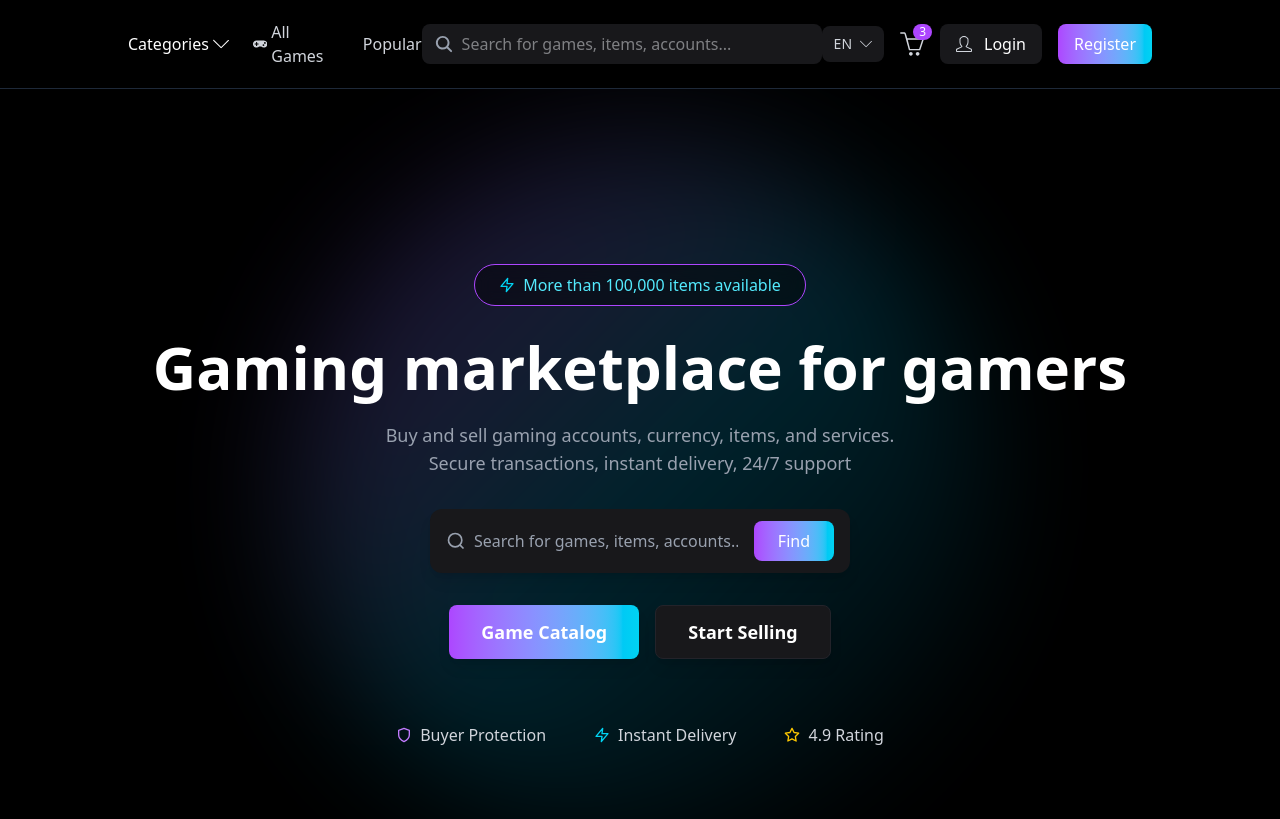
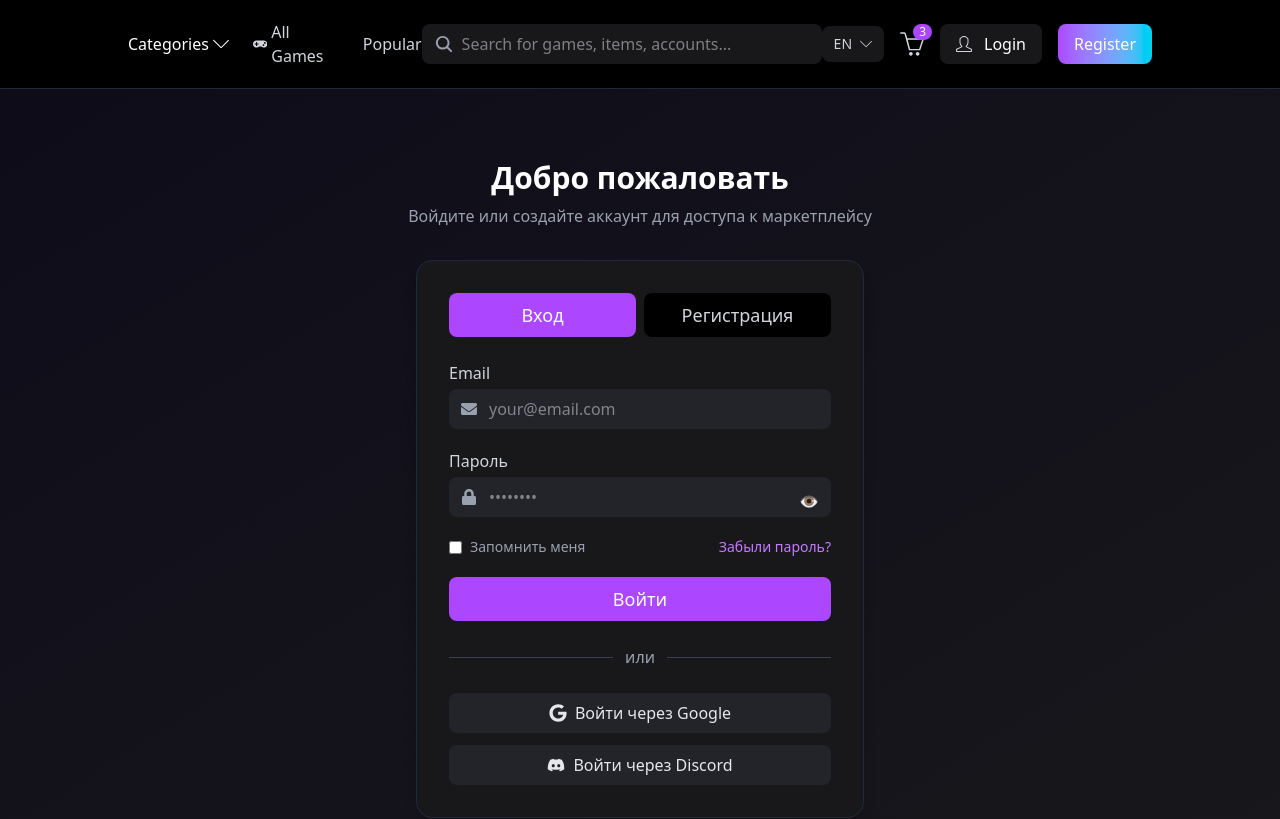
Before and after one commit to pavlikamoiani/RageMarket, a React (Vite) app in the folder rage-frontend/: page /login in a window 1280 px wide. Shown: the top 819 px of the page. Built offline with nearby package versions, Linux system fonts and the light colour scheme.

Commit message:
feat: implement routing with react-router-dom and add Login component

```diff
--- a/rage-frontend/package.json
+++ b/rage-frontend/package.json
@@ -16,6 +16,7 @@
     "react-dom": "^19.2.0",
     "react-i18next": "^16.4.0",
     "react-icons": "^5.5.0",
+    "react-router-dom": "^7.10.1",
     "tailwindcss": "^4.1.17"
   },
   "devDependencies": {
--- a/rage-frontend/src/App.jsx
+++ b/rage-frontend/src/App.jsx
@@ -1,7 +1,10 @@
-import { useState } from 'react'
+import { BrowserRouter, Routes, Route } from 'react-router-dom';
 import './App.css'
 import './assets/i18n/i18n'
-import Header from './assets/components/Header'
+
+import Layout from './Layout';
+
+// Pages
 import Banner from './assets/components/Banner'
 import PopulalGames from './assets/components/PopulalGames'
 import HotOffers from './assets/components/HotOffers'
@@ -9,13 +12,11 @@ import Games from './assets/components/Games'
 import PurchasingProcess from './assets/components/PurchasingProcess'
 import NewArrivals from './assets/components/NewArrivals'
 import ForSellers from './assets/components/ForSellers'
-import Footer from './assets/components/Footer'
+import Login from './assets/components/Auth/Login'
 
-function App() {
-
+function Home() {
   return (
     <>
-      <Header />
       <Banner />
       <PopulalGames />
       <HotOffers />
@@ -23,9 +24,22 @@ function App() {
       <PurchasingProcess />
       <NewArrivals />
       <ForSellers />
-      <Footer />
     </>
   )
 }
 
+function App() {
+
+  return (
+    <BrowserRouter>
+      <Routes>
+        <Route element={<Layout />}>
+          <Route path="/" element={<Home />} />
+          <Route path="/login" element={<Login />} />
+        </Route>
+      </Routes>
+    </BrowserRouter>
+  )
+}
+
 export default App
--- /dev/null
+++ b/rage-frontend/src/Layout.jsx
@@ -0,0 +1,13 @@
+import Header from './assets/components/Header'
+import Footer from './assets/components/Footer'
+import { Outlet } from 'react-router-dom'
+
+export default function Layout() {
+	return (
+		<>
+			<Header />
+			<Outlet />
+			<Footer />
+		</>
+	)
+}
--- /dev/null
+++ b/rage-frontend/src/assets/components/Auth/Login.jsx
@@ -0,0 +1,176 @@
+import React, { useState } from 'react'
+import { FaEnvelope, FaLock, FaGoogle, FaDiscord, FaUser } from 'react-icons/fa'
+
+const Login = () => {
+	const [activeTab, setActiveTab] = useState('login')
+	const [showPassword, setShowPassword] = useState(false)
+	const [showRegPassword, setShowRegPassword] = useState(false)
+	const [showRegConfirm, setShowRegConfirm] = useState(false)
+
+	return (
+		<div className="min-h-screen flex flex-col items-center justify-center bg-gradient-to-br from-[#0f0c1a] to-[#18181b]">
+			<h2 className="text-3xl font-bold text-white text-center mb-2">Добро пожаловать</h2>
+			<p className="text-gray-400 text-center mb-8">Войдите или создайте аккаунт для доступа к маркетплейсу</p>
+			<div className="w-full max-w-md bg-[#18181b] rounded-2xl shadow-lg p-8 border border-gray-800">
+				<div className="flex mb-6">
+					<button
+						className={`flex-1 py-2 rounded-lg font-medium text-lg transition ${activeTab === 'login' ? 'bg-purple-500 text-white' : 'bg-black text-gray-300'}`}
+						onClick={() => setActiveTab('login')}
+					>
+						Вход
+					</button>
+					<button
+						className={`flex-1 py-2 rounded-lg font-medium text-lg transition ml-2 ${activeTab === 'register' ? 'bg-purple-500 text-white' : 'bg-black text-gray-300'}`}
+						onClick={() => setActiveTab('register')}
+					>
+						Регистрация
+					</button>
+				</div>
+				{activeTab === 'login' && (
+					<form className="space-y-5">
+						<div>
+							<label className="block text-gray-300 mb-1">Email</label>
+							<div className="relative">
+								<FaEnvelope className="absolute left-3 top-3 text-gray-400" />
+								<input
+									type="email"
+									placeholder="your@email.com"
+									className="w-full pl-10 pr-4 py-2 rounded-lg bg-[#23232a] text-gray-200 focus:outline-none"
+								/>
+							</div>
+						</div>
+						<div>
+							<label className="block text-gray-300 mb-1">Пароль</label>
+							<div className="relative">
+								<FaLock className="absolute left-3 top-3 text-gray-400" />
+								<input
+									type={showPassword ? "text" : "password"}
+									placeholder="••••••••"
+									className="w-full pl-10 pr-10 py-2 rounded-lg bg-[#23232a] text-gray-200 focus:outline-none"
+								/>
+								<button
+									type="button"
+									className="absolute right-3 top-3 text-gray-400"
+									onClick={() => setShowPassword(!showPassword)}
+									tabIndex={-1}
+								>
+									{showPassword ? '🙈' : '👁️'}
+								</button>
+							</div>
+						</div>
+						<div className="flex items-center justify-between text-sm">
+							<label className="flex items-center text-gray-400">
+								<input type="checkbox" className="mr-2 accent-purple-500" />
+								Запомнить меня
+							</label>
+							<a href="#" className="text-purple-400 hover:underline">Забыли пароль?</a>
+						</div>
+						<button
+							type="submit"
+							className="w-full py-2 rounded-lg bg-purple-500 text-white font-medium text-lg hover:bg-purple-600 transition"
+						>
+							Войти
+						</button>
+					</form>
+				)}
+				{activeTab === 'register' && (
+					<form className="space-y-5">
+						<div>
+							<label className="block text-gray-300 mb-1">Имя пользователя</label>
+							<div className="relative">
+								<FaUser className="absolute left-3 top-3 text-gray-400" />
+								<input
+									type="text"
+									placeholder="username"
+									className="w-full pl-10 pr-4 py-2 rounded-lg bg-[#23232a] text-gray-200 focus:outline-none"
+								/>
+							</div>
+						</div>
+						<div>
+							<label className="block text-gray-300 mb-1">Email</label>
+							<div className="relative">
+								<FaEnvelope className="absolute left-3 top-3 text-gray-400" />
+								<input
+									type="email"
+									placeholder="your@email.com"
+									className="w-full pl-10 pr-4 py-2 rounded-lg bg-[#23232a] text-gray-200 focus:outline-none"
+								/>
+							</div>
+						</div>
+						<div>
+							<label className="block text-gray-300 mb-1">Пароль</label>
+							<div className="relative">
+								<FaLock className="absolute left-3 top-3 text-gray-400" />
+								<input
+									type={showRegPassword ? "text" : "password"}
+									placeholder="Минимум 8 символов"
+									className="w-full pl-10 pr-10 py-2 rounded-lg bg-[#23232a] text-gray-200 focus:outline-none"
+								/>
+								<button
+									type="button"
+									className="absolute right-3 top-3 text-gray-400"
+									onClick={() => setShowRegPassword(!showRegPassword)}
+									tabIndex={-1}
+								>
+									{showRegPassword ? '🙈' : '👁️'}
+								</button>
+							</div>
+						</div>
+						<div>
+							<label className="block text-gray-300 mb-1">Подтвердите пароль</label>
+							<div className="relative">
+								<FaLock className="absolute left-3 top-3 text-gray-400" />
+								<input
+									type={showRegConfirm ? "text" : "password"}
+									placeholder="••••••••"
+									className="w-full pl-10 pr-10 py-2 rounded-lg bg-[#23232a] text-gray-200 focus:outline-none"
+								/>
+								<button
+									type="button"
+									className="absolute right-3 top-3 text-gray-400"
+									onClick={() => setShowRegConfirm(!showRegConfirm)}
+									tabIndex={-1}
+								>
+									{showRegConfirm ? '🙈' : '👁️'}
+								</button>
+							</div>
+						</div>
+						<div className="flex items-center text-sm">
+							<input type="checkbox" className="mr-2 accent-purple-500" />
+							<span className="text-gray-400">
+								Я принимаю <a href="#" className="text-purple-400 underline">условия использования</a> и <a href="#" className="text-purple-400 underline">политику конфиденциальности</a>
+							</span>
+						</div>
+						<button
+							type="submit"
+							className="w-full py-2 rounded-lg bg-gradient-to-r from-purple-500 to-cyan-400 text-white font-medium text-lg hover:opacity-90 transition"
+						>
+							Создать аккаунт
+						</button>
+					</form>
+				)}
+				{activeTab === 'login' && (
+					<>
+						<div className="flex items-center my-6">
+							<hr className="flex-1 border-gray-700" />
+							<span className="px-3 text-gray-400">или</span>
+							<hr className="flex-1 border-gray-700" />
+						</div>
+						<div className="space-y-3">
+							<button className="w-full flex items-center justify-center gap-2 py-2 rounded-lg bg-[#23232a] text-gray-200 hover:bg-[#2d2d38] transition">
+								<FaGoogle className="text-lg" />
+								Войти через Google
+							</button>
+							<button className="w-full flex items-center justify-center gap-2 py-2 rounded-lg bg-[#23232a] text-gray-200 hover:bg-[#2d2d38] transition">
+								<FaDiscord className="text-lg" />
+								Войти через Discord
+							</button>
+						</div>
+					</>
+				)}
+			</div>
+		</div>
+	)
+}
+
+export default Login
```
Also changed, not shown: 1 other file (tests, documents, lock files or other folders).
